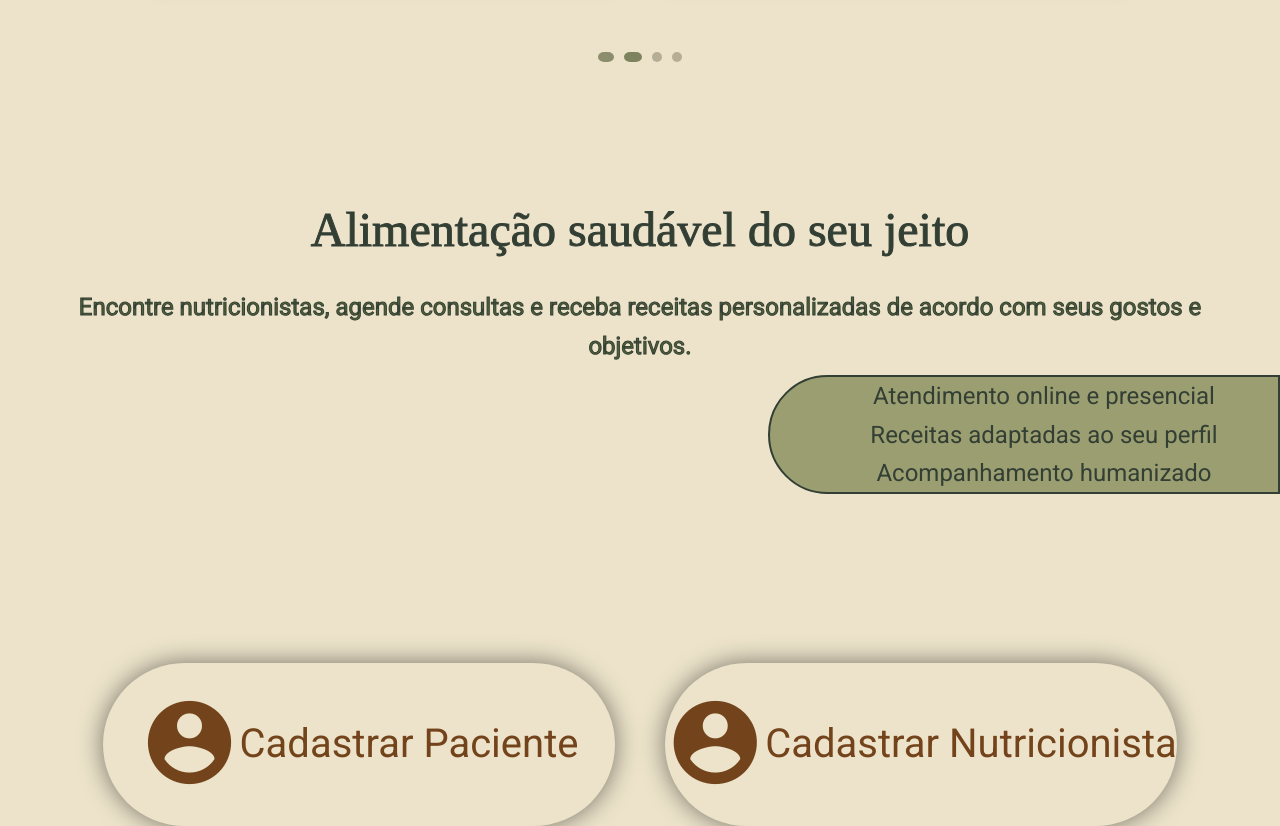
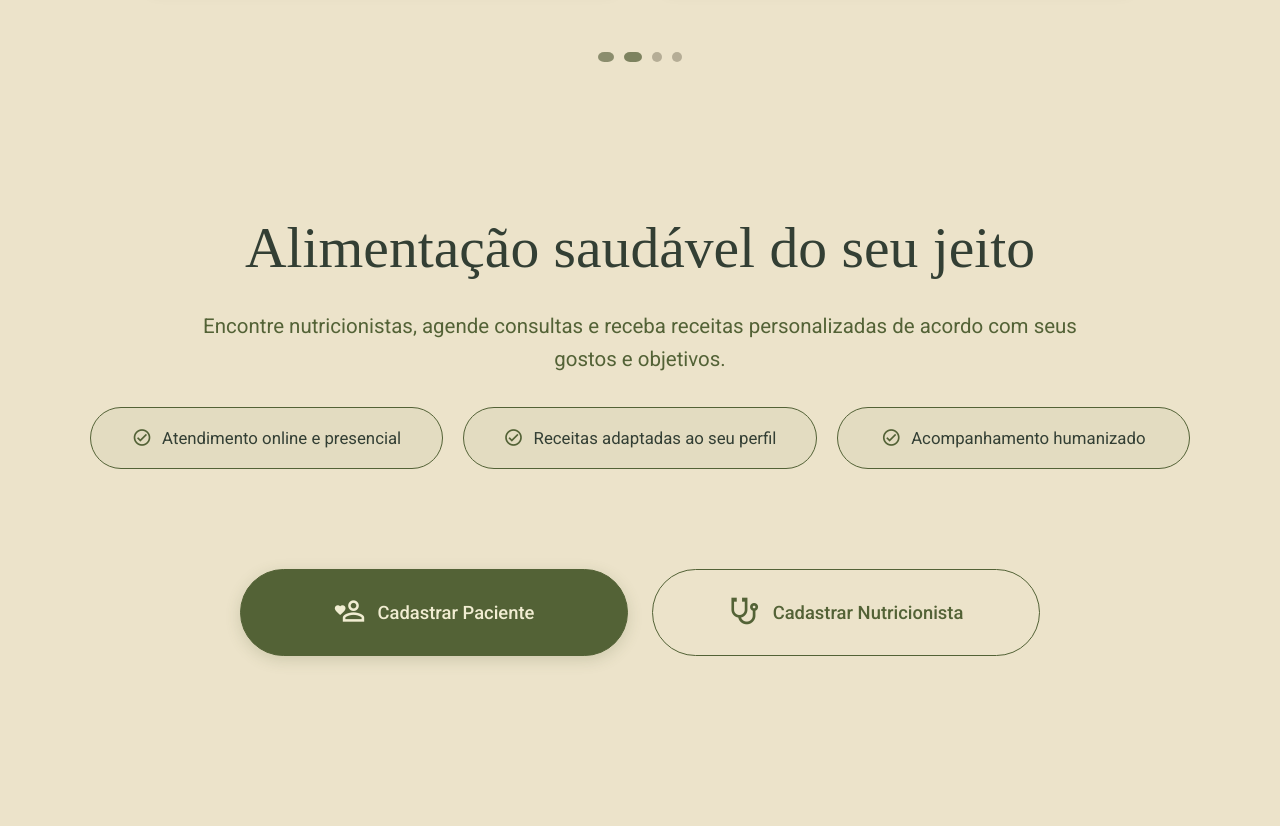
Before and after one commit to nutriVitae-hack2026/nutriVitae, a Vue app: page / in a window 1280 px wide. Shown: the part 1120-1946 px from the top of the page. Built offline with nearby package versions, Linux system fonts and the light colour scheme; a web font is replaced by a local one.

Commit message:
feat: atualização e estilização dos componentes da home

```diff
--- a/src/components/home/comecarComponent.vue
+++ b/src/components/home/comecarComponent.vue
@@ -4,21 +4,17 @@
 <template>
   <section id="secao-escolha" class="comecar">
     <div class="users">
-      <RouterLink to="/cadastro">
+      <RouterLink to="/cadastro" class="btn-card primary">
         <div class="user">
-          <i class="mdi mdi-account-circle"></i>
-          <p>
-            Cadastrar Paciente
-          </p>
+          <i class="mdi mdi-account-heart-outline"></i>
+          <span>Cadastrar Paciente</span>
         </div>
       </RouterLink>
 
-      <RouterLink to="/cadastro-profissional">
+      <RouterLink to="/cadastro-profissional" class="btn-card secondary">
         <div class="user">
-          <i class="mdi mdi-account-circle"></i>
-          <p>
-            Cadastrar Nutricionista
-          </p>
+          <i class="mdi mdi-stethoscope"></i>
+          <span>Cadastrar Nutricionista</span>
         </div>
       </RouterLink>
     </div>
@@ -28,47 +24,93 @@
 <style scoped>
 .comecar {
   display: flex;
-  flex-direction: column;
   justify-content: center;
   align-items: center;
-  min-height: 300px;
-  margin: 50px 0;
-  gap: 50px;
+  width: 100%;
+  padding: 20px 20px 60px;
+}
 
-  & .users {
-    display: flex;
-    width: 100%;
-    gap: 50px;
-    justify-content: center;
-    align-items: center;
-
-    & a {
-      width: 40%;
-      text-decoration: none;
-
-      & .user {
-        color: #73441B;
+.users {
   display: flex;
   justify-content: center;
   align-items: center;
-        box-shadow: 0 0 25px rgba(0, 0, 0, 0.5);
-        border-radius: 100px;
-        transition: transform 0.2s ease, box-shadow 0.2s ease;
-
-        &:hover {
-          transform: translateY(-4px);
-          box-shadow: 0 0 30px rgba(0, 0, 0, 0.6);
+  gap: 24px;
+  width: 100%;
+  max-width: 800px;
 }
 
-        & i {
-          font-size: 100px;
+.btn-card {
+  flex: 1;
+  text-decoration: none;
+  border-radius: 50px;
+  transition: all 0.25s ease;
 }
 
-        & p {
-          font-size: 2.5rem;
+.user {
+  display: flex;
+  justify-content: center;
+  align-items: center;
+  gap: 12px;
+  padding: 16px 28px;
+  border-radius: 50px;
 }
+
+.user i {
+  font-size: 2rem;
 }
+
+.user span {
+  font-size: 1.15rem;
+  font-weight: 500;
+  white-space: nowrap;
 }
+
+.btn-card.primary {
+  background: #536236;
+  border: 1.5px solid #536236;
+  box-shadow: 0 4px 15px rgba(83, 98, 54, 0.2);
+}
+
+.btn-card.primary .user {
+  color: #F1EDD2;
+}
+
+.btn-card.primary:hover {
+  background: #414e2a;
+  transform: translateY(-3px);
+  box-shadow: 0 6px 20px rgba(83, 98, 54, 0.3);
+}
+
+.btn-card.secondary {
+  background: transparent;
+  border: 1.5px solid #536236;
+}
+
+.btn-card.secondary .user {
+  color: #536236;
+}
+
+.btn-card.secondary:hover {
+  background: #536236;
+  transform: translateY(-3px);
+}
+
+.btn-card.secondary:hover .user {
+  color: #F1EDD2;
+}
+
+@media (max-width: 650px) {
+  .users {
+    flex-direction: column;
+    width: 100%;
+  }
+
+  .btn-card {
+    width: 100%;
+  }
+
+  .user span {
+    font-size: 1rem;
   }
 }
 </style>
--- a/src/components/home/funcionabilidadeHomeComponent.vue
+++ b/src/components/home/funcionabilidadeHomeComponent.vue
@@ -29,7 +29,6 @@
 }
 
 .card {
-  border: 1.5px solid #73441B;
   border-radius: 20px;
   padding: 40px clamp(20px, 4vw, 50px);
   width: 98%;
--- a/src/components/home/heroHomeComponent.vue
+++ b/src/components/home/heroHomeComponent.vue
@@ -2,52 +2,150 @@
 </script>
 
 <template>
-  <section class="hero">
-  <h2>
-    Alimentação saudável do seu jeito
-  </h2>
-  <p>
-    Encontre nutricionistas, agende consultas e receba receitas personalizadas de acordo com seus gostos e objetivos.
-  </p>
-  <ul>
-    <li>Atendimento online e presencial</li>
-    <li>Receitas adaptadas ao seu perfil</li>
-    <li>Acompanhamento humanizado</li>
-  </ul>
+  <section class="hero-container">
+    <div class="content">
+
+      <h2>Alimentação saudável do seu jeito</h2>
+      <p>
+        Encontre nutricionistas, agende consultas e receba receitas personalizadas de acordo com seus gostos e objetivos.
+      </p>
+
+      <ul class="beneficios">
+        <li>
+          <i class="mdi mdi-check-circle-outline"></i>
+          Atendimento online e presencial
+        </li>
+        <li>
+          <i class="mdi mdi-check-circle-outline"></i>
+          Receitas adaptadas ao seu perfil
+        </li>
+        <li>
+          <i class="mdi mdi-check-circle-outline"></i>
+          Acompanhamento humanizado
+        </li>
+      </ul>
+</div>
   </section>
 </template>
 
 <style scoped>
-.hero{
+.hero-container {
   width: 100%;
-  min-height: 300px;
+  padding: 80px 40px;
+  display: flex;
+  justify-content: center;
+}
+
+.content {
+  width: 100%;
+  max-width: 1200px;
   display: flex;
   flex-direction: column;
+  align-items: center;
   text-align: center;
-  margin: 50px 0;
-  & h2{
-    color: #333F34;
-    -webkit-text-stroke: 1px #333F34;
-    font-size: 3rem;
-    margin: 20px 0 10px;
+}
+
+.content h2 {
+  color: #333F34;
+  font-size: clamp(2.4rem, 4.5vw, 3.6rem);
+  font-weight: 400;
+  margin: 0 0 16px 0;
+  max-width: 1050px;
+}
+
+.content p {
+  color: #536236;
+  font-size: clamp(1.1rem, 1.6vw, 1.4rem);
+  line-height: 1.6;
+  max-width: 900px;
+  margin: 0 0 32px 0;
+}
+
+.beneficios {
+  list-style: none;
+  padding: 0;
+  margin: 0;
+  display: flex;
+  justify-content: space-between;
+  gap: 20px;
+  width: 100%;
+  max-width: 1100px;
+}
+
+.beneficios li {
+  flex: 1;
+  background: rgba(83, 98, 54, 0.06);
+  border: 1px solid #536236;
+  color: #333F34;
+  font-size: 1.05rem;
+  padding: 14px 20px;
+  border-radius: 50px;
+  display: flex;
+  align-items: center;
+  justify-content: center;
+  gap: 10px;
+  white-space: nowrap;
+}
+
+.beneficios i {
+  color: #536236;
+  font-size: 1.25rem;
+}
+
+.cta-group {
+  display: flex;
+  justify-content: center;
+  gap: 32px;
+  width: 100%;
+  max-width: 850px;
+  margin-top: 50px;
+}
+
+.btn-card {
+  flex: 1;
+  text-decoration: none;
+  border-radius: 50px;
+  transition: all 0.25s ease;
+}
+
+.user {
+  display: flex;
+  justify-content: center;
+  align-items: center;
+  gap: 12px;
+  padding: 18px 32px;
+  border-radius: 50px;
+}
+
+.user i {
+  font-size: 1.8rem;
+}
+
+.user span {
+  font-size: 1.2rem;
+  font-weight: 500;
+  white-space: nowrap;
+}
+
+@media (max-width: 900px) {
+  .beneficios {
+    flex-direction: column;
+    align-items: center;
   }
-  & p{
-    color: #536236;
-    -webkit-text-stroke: #333F34 1px;
-    font-size: 1.5rem;
-    margin: 10px 50px;
+
+  .beneficios li {
+    width: 100%;
+    max-width: 450px;
   }
-  & ul{
-    background: #9A9E70;
-    list-style: none;
-    margin-left: 60%;
-    border-radius: 100px 0 0 100px;
-    border: #333F34 2px solid;
-    & li{
-      color: #333F34;
-      font-size: 1.5rem;
-    }
 
+  .cta-group {
+    flex-direction: column;
+    margin-top: 36px;
+    gap: 16px;
+  }
+
+  .btn-card {
+    width: 100%;
   }
 }
 </style>
```
Lines whose indentation alone changed are shown as unchanged.
